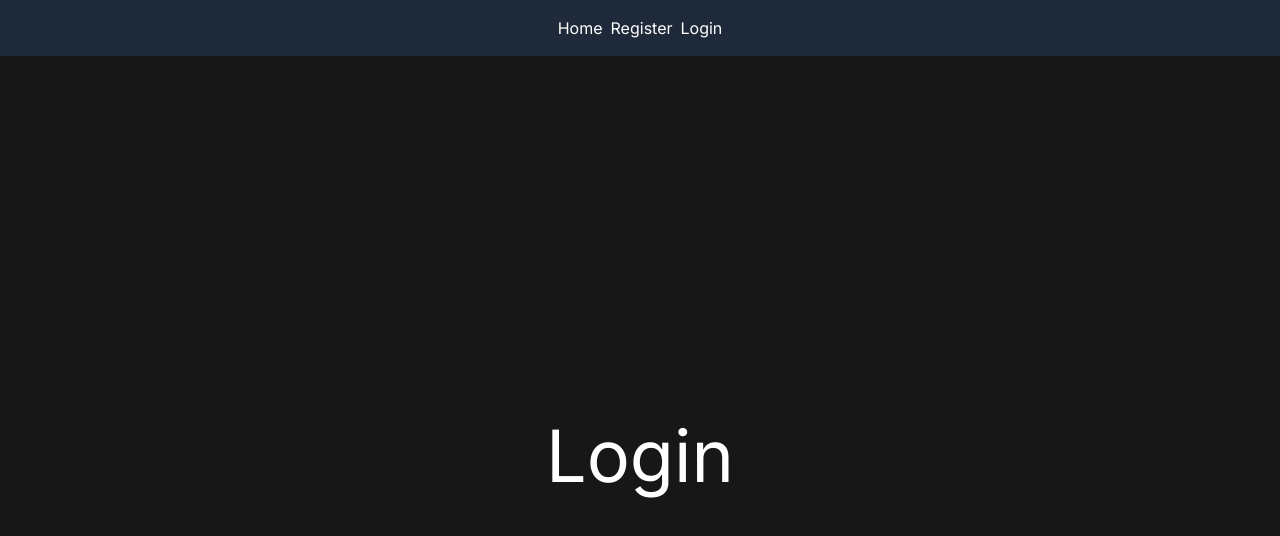
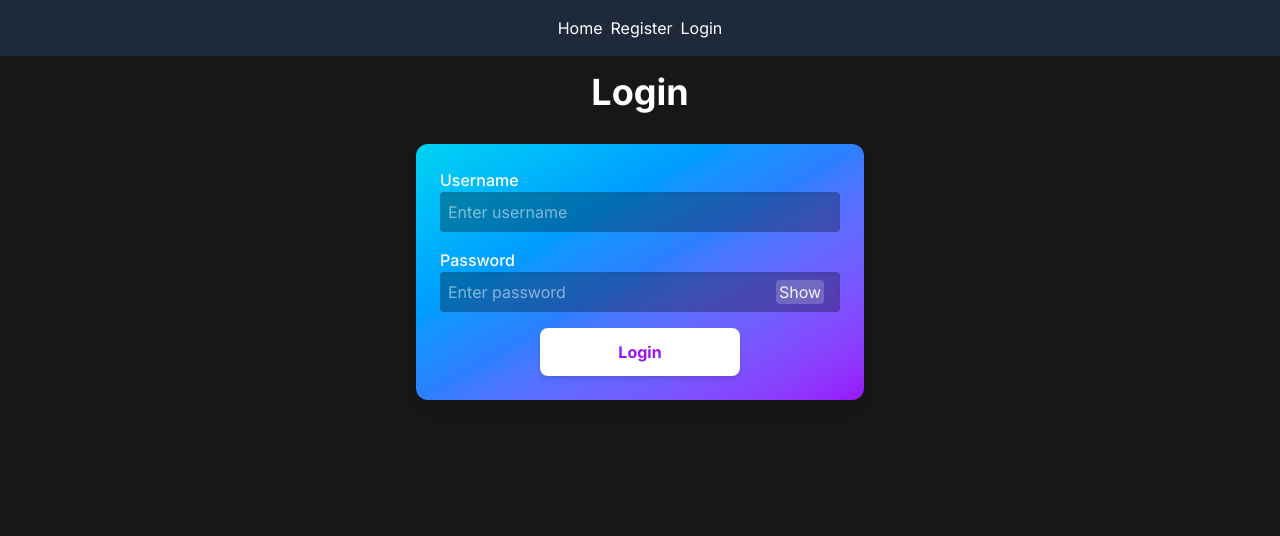
Before and after one commit to mildoss/quiz-game, a Next.js app: page /login in a window 1280 px wide. Shown: the top 536 px of the page. Built offline with nearby package versions, Linux system fonts and the light colour scheme; no server answers.

Commit message:
refactor(auth): unify login and register forms into AuthForm component

```diff
--- /dev/null
+++ b/src/app/(auth)/layout.tsx
@@ -0,0 +1,13 @@
+import {ReactNode} from "react";
+
+export default function AuthLayout({
+  children,
+}: {
+  children: ReactNode;
+}) {
+  return (
+    <div className="gap-2 p-4 flex flex-col justify-center items-center">
+        {children}
+    </div>
+  );
+}
--- a/src/app/(auth)/login/page.tsx
+++ b/src/app/(auth)/login/page.tsx
@@ -1,7 +1,14 @@
+"use client"
+
+import {useLoginMutation} from "@/services/authApi";
+import {AuthForm} from "@/components/AuthForm";
+
 export default function LoginPage() {
   return (
-    <div className="container min-h-screen flex justify-center items-center mx-auto">
-      <h1 className="text-7xl text-center">Login</h1>
-    </div>
+    <>
+      <h1 className="text-4xl text-center font-bold mb-2">Login</h1>
+      <AuthForm mode="login" mutation={useLoginMutation}/>
+    </>
+
   )
 }
--- a/src/app/(auth)/register/page.tsx
+++ b/src/app/(auth)/register/page.tsx
@@ -1,10 +1,14 @@
-import {RegisterForm} from "@/components/RegisterForm";
+"use client"
+
+import {useRegisterMutation} from "@/services/authApi";
+import {AuthForm} from "@/components/AuthForm";
 
 export default function RegisterPage() {
   return (
-    <div className="h-full gap-2 p-4 flex flex-col justify-center items-center">
+    <>
       <h1 className="text-4xl text-center font-bold mb-2">Register</h1>
-      <RegisterForm/>
-    </div>
+      <AuthForm mode="register" mutation={useRegisterMutation}/>
+    </>
+
   )
 }
--- a/src/components/RegisterForm.tsx
+++ b/src/components/AuthForm.tsx
@@ -1,6 +1,6 @@
 "use client"
 
-import {useRegisterMutation} from "@/services/authApi";
+import {useLoginMutation, useRegisterMutation} from "@/services/authApi";
 import {useDispatch} from "react-redux";
 import {AppDispatch} from "@/store/store";
 import {setCredentials} from "@/store/authSlice";
@@ -9,20 +9,25 @@ import {FormInput} from "@/components/ui/FormInput";
 import {getErrorMessage} from "@/utils/errorUtils";
 import {FormButton} from "@/components/ui/FormButton";
 
-export const RegisterForm = () => {
-  const [register, {isLoading, error: apiError}] = useRegisterMutation();
+interface AuthFormProps {
+  mode: "login" | "register";
+  mutation: typeof useLoginMutation | typeof useRegisterMutation;
+}
+
+export const AuthForm = ({mode, mutation}: AuthFormProps) => {
+  const [mutate, {isLoading, error: apiError}] = mutation();
   const dispatch = useDispatch<AppDispatch>();
 
   const {values, error, setError, handleChange, handleSubmit} = useAuthForm({
     onSubmit: async (username, password) => {
       try {
-        const result = await register({username, password}).unwrap();
+        const result = await mutate({username, password}).unwrap();
         dispatch(setCredentials({token: result.token}));
       } catch (err) {
         setError(getErrorMessage(err));
       }
     },
-    requireConfirmPassword: true
+    requireConfirmPassword: mode === 'register'
   });
 
   const combinedError = error || (apiError && getErrorMessage(apiError));
@@ -40,10 +45,12 @@ export const RegisterForm = () => {
                  placeholder="Enter username"/>
       <FormInput label="Password" value={values.password} onChange={handleChange("password")} disabled={isLoading}
                  placeholder="Enter password" type="password"/>
-      <FormInput label="Confirm password" value={values.confirmPassword} onChange={handleChange("confirmPassword")}
-                 disabled={isLoading} placeholder="Confirm password" type="password"/>
-
-      <FormButton isLoading={isLoading}>Register</FormButton>
+      {mode === 'register' && (
+        <FormInput label="Confirm password" value={values.confirmPassword} onChange={handleChange("confirmPassword")}
+                   disabled={isLoading} placeholder="Confirm password" type="password"/>
+      )
+      }
+      <FormButton isLoading={isLoading}>{mode === 'register' ? 'Register' : 'Login'}</FormButton>
     </form>
   )
 }
```
